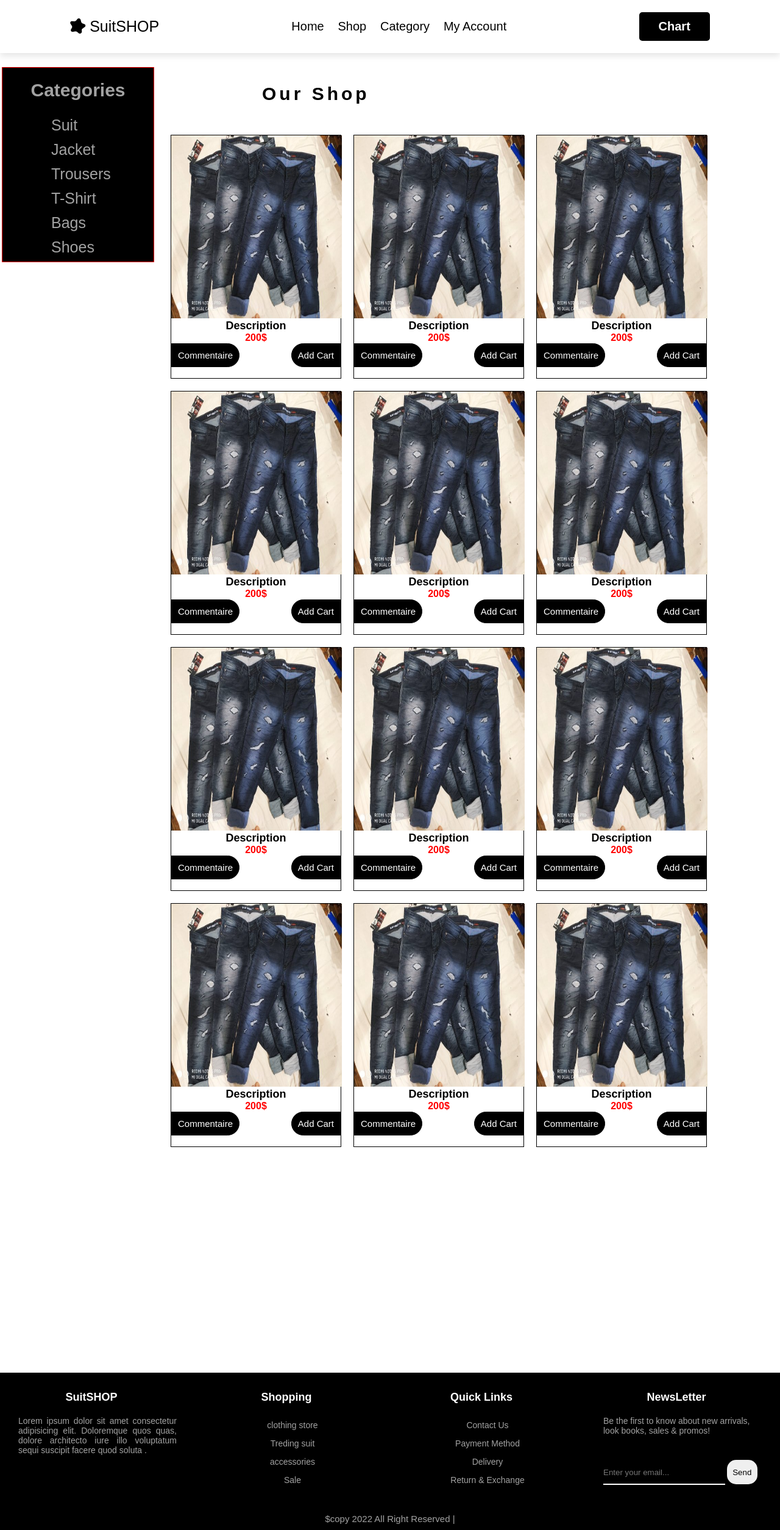
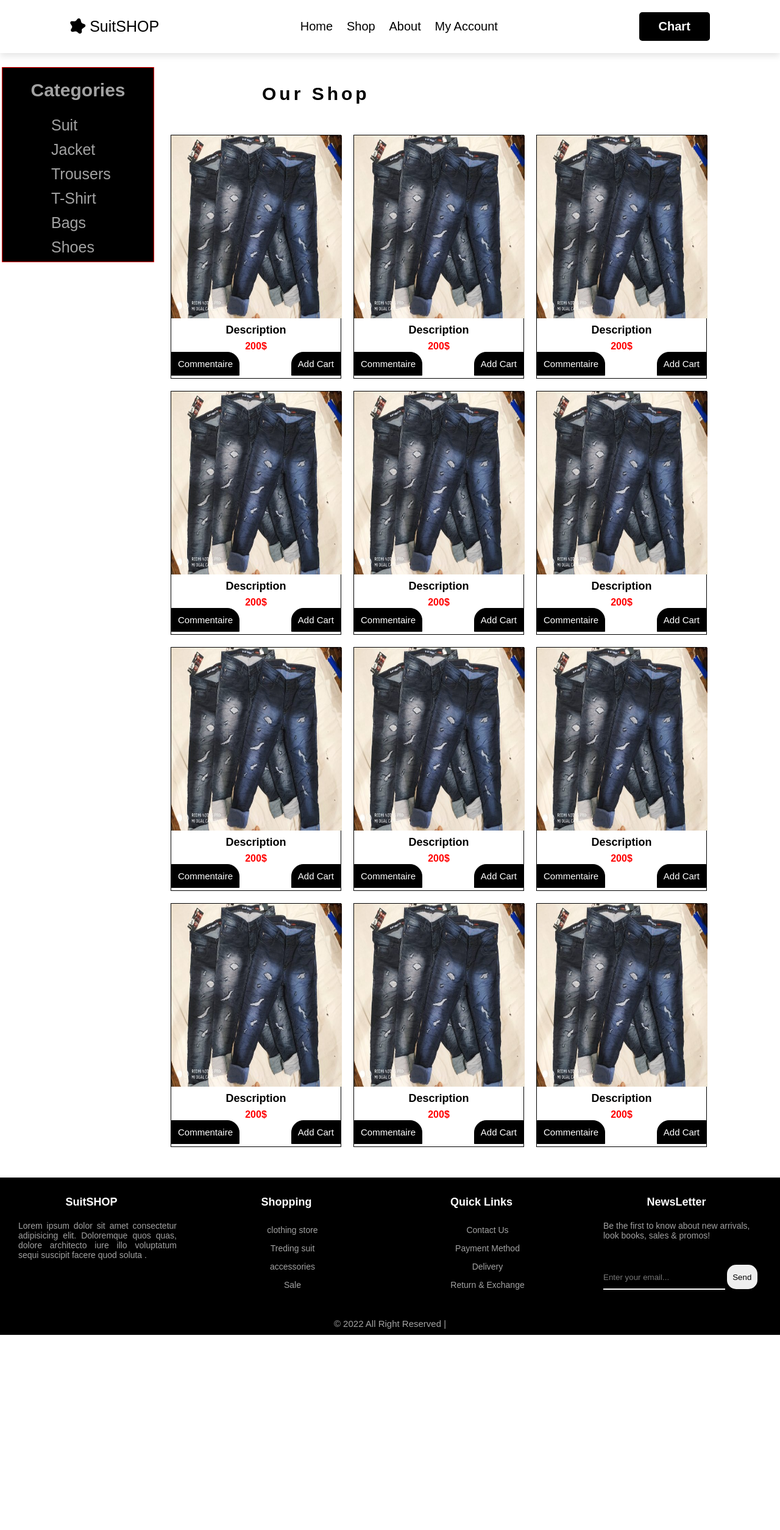
Before and after one commit to ahishakiyeyv/EcommerceProject, a PHP site: page /shop.html in a window 1280 px wide; the page is wider, and only the part inside the window is pictured. Shown: that part at 61% size. After the commit the page ends 2189 px from the top of that part, so only its background shows below. Run offline with PHP 8.4, Linux system fonts and the light colour scheme; some libraries are stand-ins or nearby versions; some web fonts are replaced.

Commit message:
designing the shop

```diff
--- a/css/shop.css
+++ b/css/shop.css
@@ -142,9 +142,10 @@ aside{
 .parent {
     display: grid;
     grid-template-columns: repeat(5, 1fr);
-    grid-template-rows: repeat(5, 1fr);
+    grid-template-rows: repeat(4, 1fr);
     grid-column-gap: 20px;
     grid-row-gap: 20px;
+    margin-bottom:100px;
     }
 
     .div1 {
@@ -227,6 +228,7 @@ aside{
 .h3-div1{
      text-align:center;
      font-size:18px;
+     padding:7px;
 }
 .h2-div1{
      text-align: center;
@@ -240,7 +242,7 @@ aside{
      color:var(--white);
      padding:10px;
      font-size:15px;
-     border-radius:20px 0px 0px 20px;
+     border-radius:20px 0px 0px 0px;
 }
 .comment{
      float: left;
@@ -249,7 +251,7 @@ aside{
      color:var(--white);
      padding:10px;
      font-size:15px;
-     border-radius:0px 20px 20px 0px;
+     border-radius:0px 20px 0px 0px;
 }
 
 /* ====================================footer========================= */
--- a/shop.html
+++ b/shop.html
@@ -14,7 +14,7 @@
         <nav class="navbar">
              <a href="#home">Home</a>
              <a href="#services">Shop</a>
-             <a href="#about">Category</a>
+             <a href="#about">About</a>
              <a href="#features">My Account</a>
         </nav>
 
@@ -156,7 +156,7 @@
               </form>
          </div>
     </div>
-    <p class="copy">$copy 2022 All Right Reserved | </p>
+    <p class="copy">&copy 2022 All Right Reserved | </p>
 </footer>
 </body>
 </html>
```
